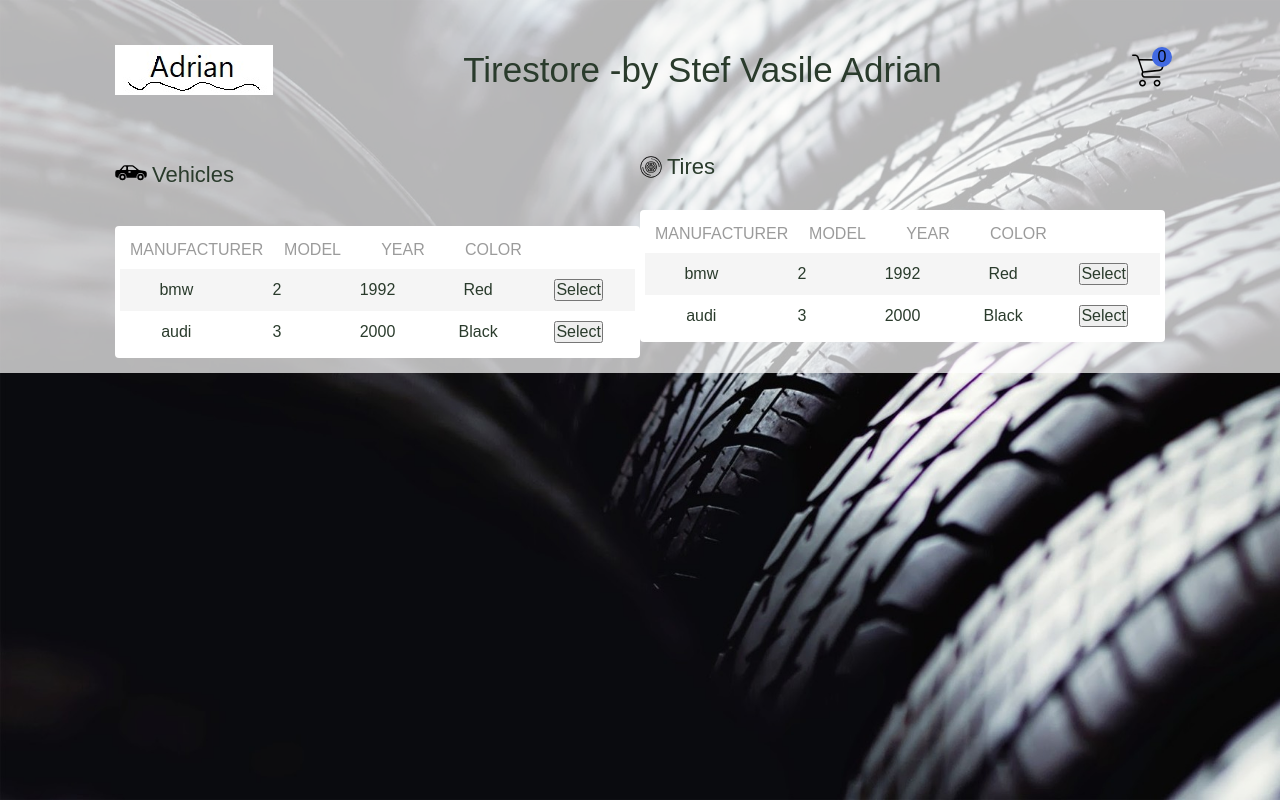
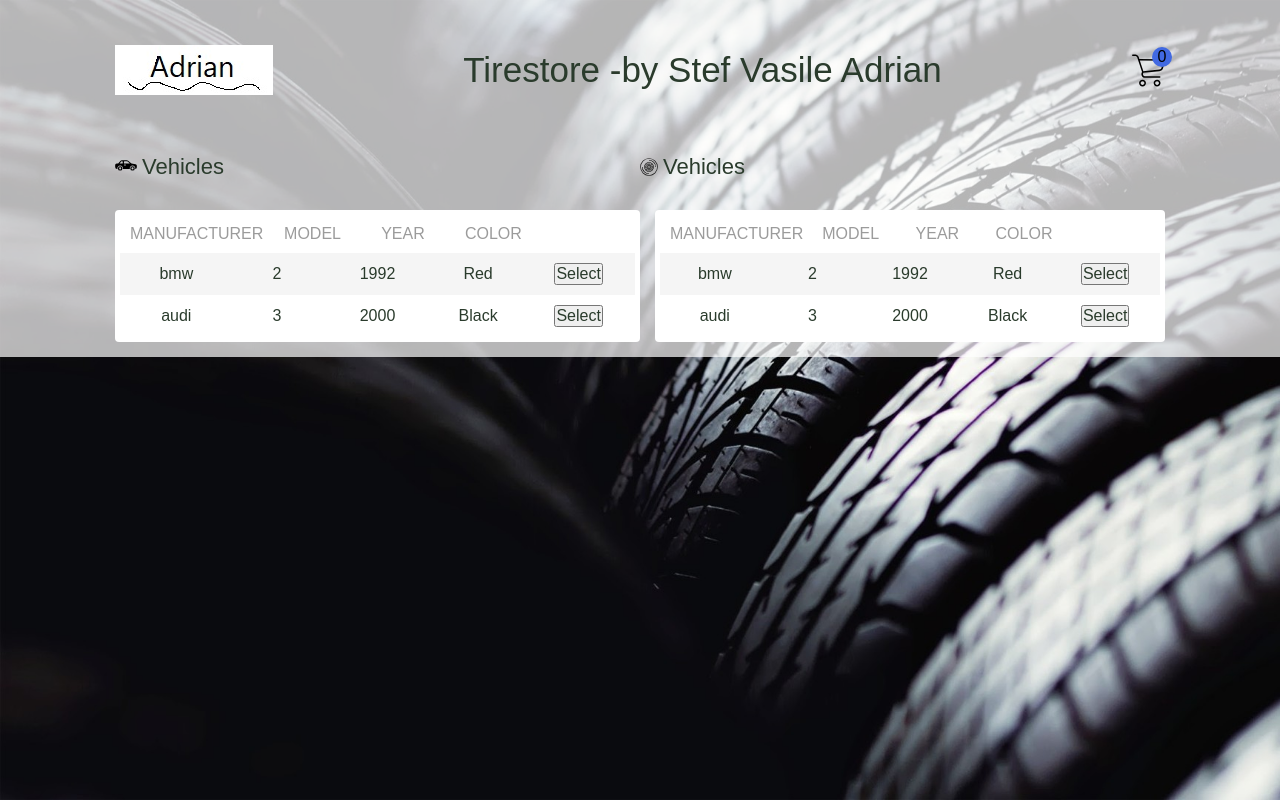
Before and after one commit to twexdo/dvse-tyrestore, a React app in the folder TYRESTORE/: page / in a window 1280 px wide. Built offline with nearby package versions, Linux system fonts and the light colour scheme; the HTML template or start-up script is replaced by a standard one.

Commit message:
Am ajustat dimensiunea iconului de roata

```diff
--- a/TYRESTORE/src/components/main.scss
+++ b/TYRESTORE/src/components/main.scss
@@ -112,14 +112,13 @@ h4 {
     span.vehicle-icon{
         background: url("../img/car.svg") no-repeat center;
         background-size: contain;
-        width: 32px;
-        height: 42px;
+        width: 22px;
 
     }
     span.tire-icon{
         background: url("../img/wheel.svg") no-repeat center;
         background-size: contain;
-        width: 22px;
+        width: 18px;
     }
 }
 
@@ -151,6 +150,6 @@ h4 {
     }
 
 }
-#tires{
+#tire{
     margin-left: 15px;
 }
--- a/TYRESTORE/src/components/main.tsx
+++ b/TYRESTORE/src/components/main.tsx
@@ -46,8 +46,8 @@ class Main extends React.Component {
                                     </div>
                                     </div>
                                 </section>
-                                <section className="tires">
-                                    <h4 className="tires-title"><span className="tire-icon"></span>Tires</h4>
+                                <section className="tire">
+                                    <h4 className="tire-title"><span className="tire-icon"></span>Vehicles</h4>
                                     <div className="table" id="tire">
                                     <div className="row">
                                         <div>Manufacturer</div>
@@ -72,6 +72,7 @@ class Main extends React.Component {
                                     </div>
                                     </div>
                                 </section>
+
                             </main>
                         </div>
                     </div>
```
